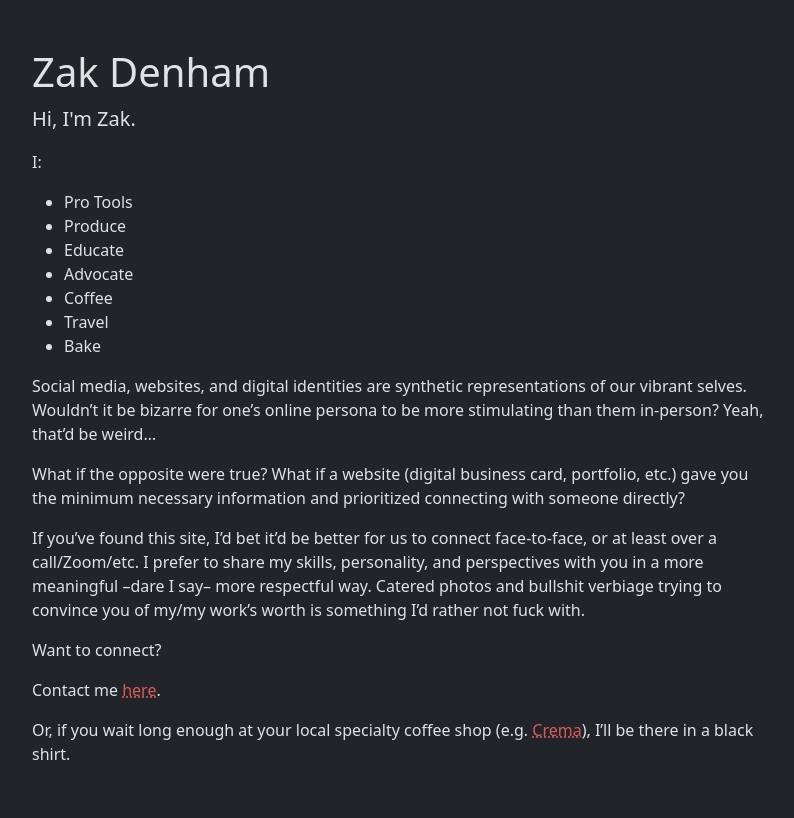
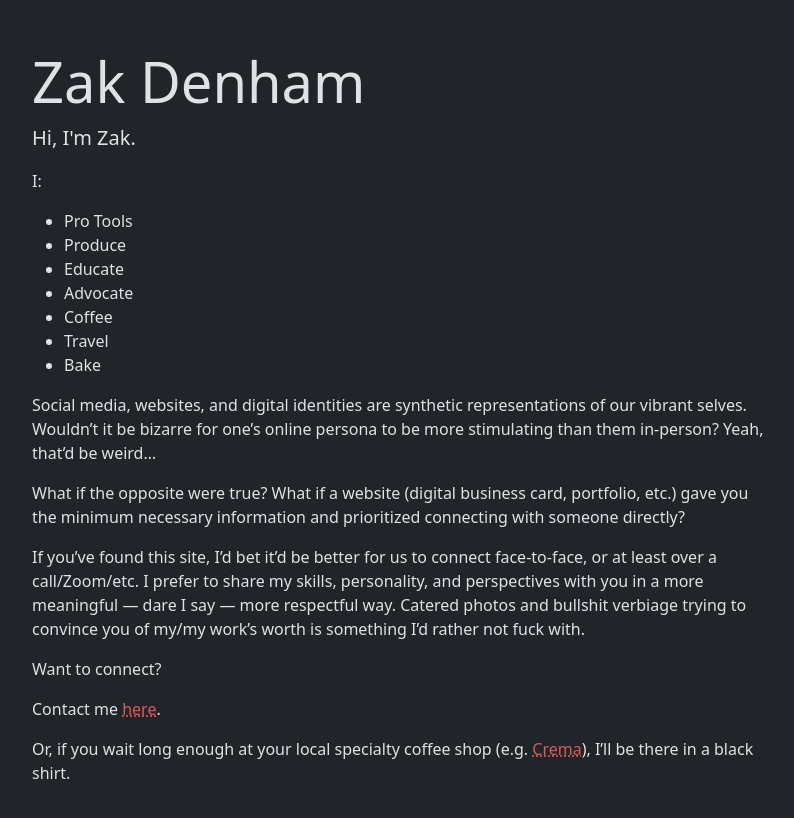
Before and after one commit to zakdenham/zakdenham.github.io, a Jekyll site: the page built from index.md, in a window 1280 px wide. Shown: the top 818 px of the page, without its empty margins (240-1034 px from the left). Built offline with Jekyll 4.4.1, drawn with Linux system fonts in a browser that asks for light colours.

Commit message:
update index

```diff
--- a/index.md
+++ b/index.md
@@ -2,7 +2,7 @@
 layout: default
 ---
 
-# Zak Denham
+<h1 class="display-4">Zak Denham</h1>
 
 <p class="lead">Hi, I'm Zak.</p>
 
@@ -15,12 +15,11 @@ I:
 - Travel
 - Bake
 
-Social media, websites, and digital identities are synthetic representations of our vibrant selves. Wouldn't it be bizarre for one's online persona to be more stimulating than them in-person?
-Yeah, that'd be weird...
+Social media, websites, and digital identities are synthetic representations of our vibrant selves. Wouldn't it be bizarre for one's online persona to be more stimulating than them in-person? Yeah, that'd be weird...
 
 What if the opposite were true? What if a website (digital business card, portfolio, etc.) gave you the minimum necessary information and prioritized connecting with someone directly?
 
-If you've found this site, I'd bet it'd be better for us to connect face-to-face, or at least over a call/Zoom/etc. I prefer to share my skills, personality, and perspectives with you in a more meaningful –dare I say– more respectful way. Catered photos and bullshit verbiage trying to convince you of my/my work's worth is something I'd rather not fuck with.
+If you've found this site, I'd bet it'd be better for us to connect face-to-face, or at least over a call/Zoom/etc. I prefer to share my skills, personality, and perspectives with you in a more meaningful --- dare I say --- more respectful way. Catered photos and bullshit verbiage trying to convince you of my/my work's worth is something I'd rather not fuck with.
 
 Want to connect?
 
```
